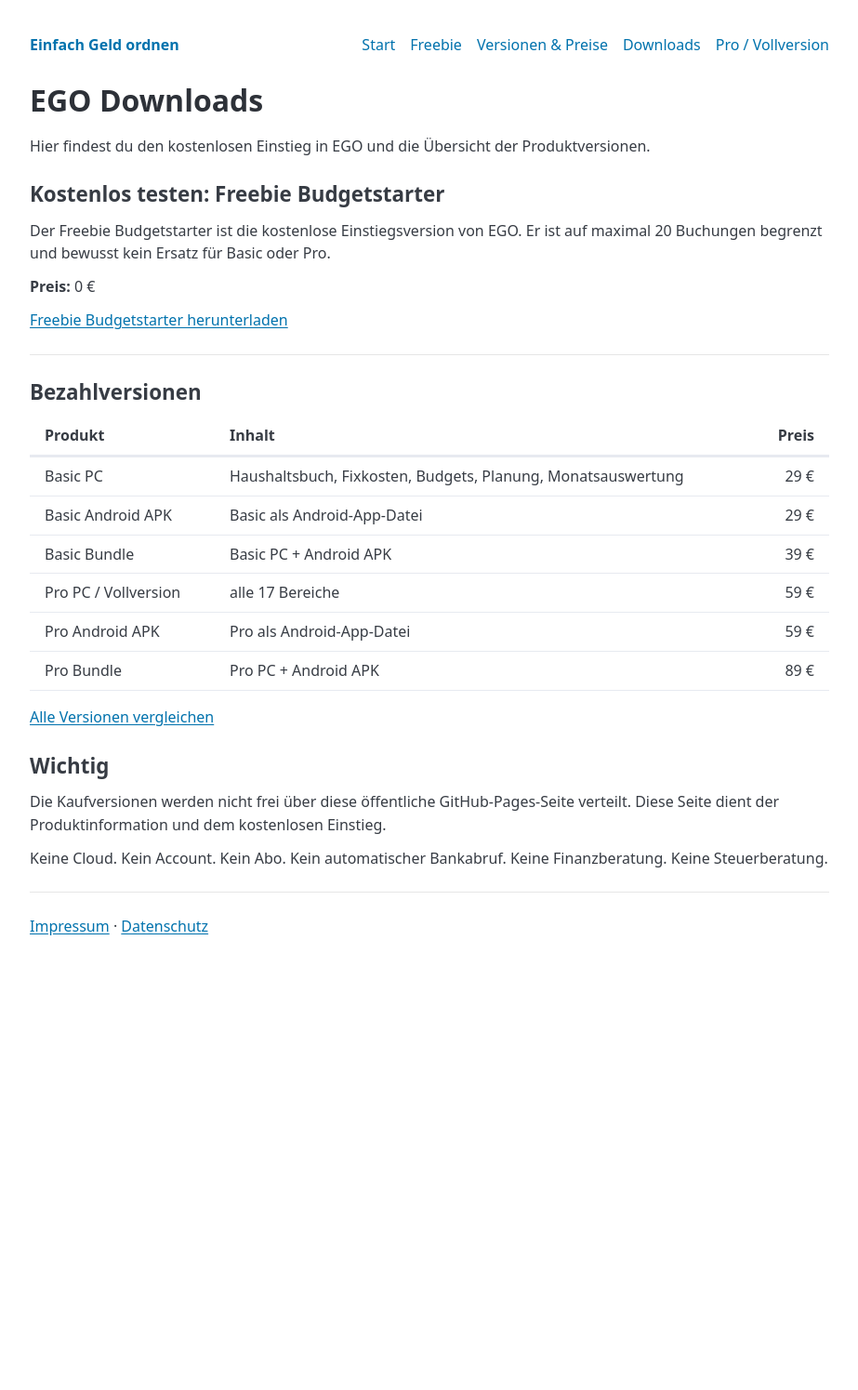
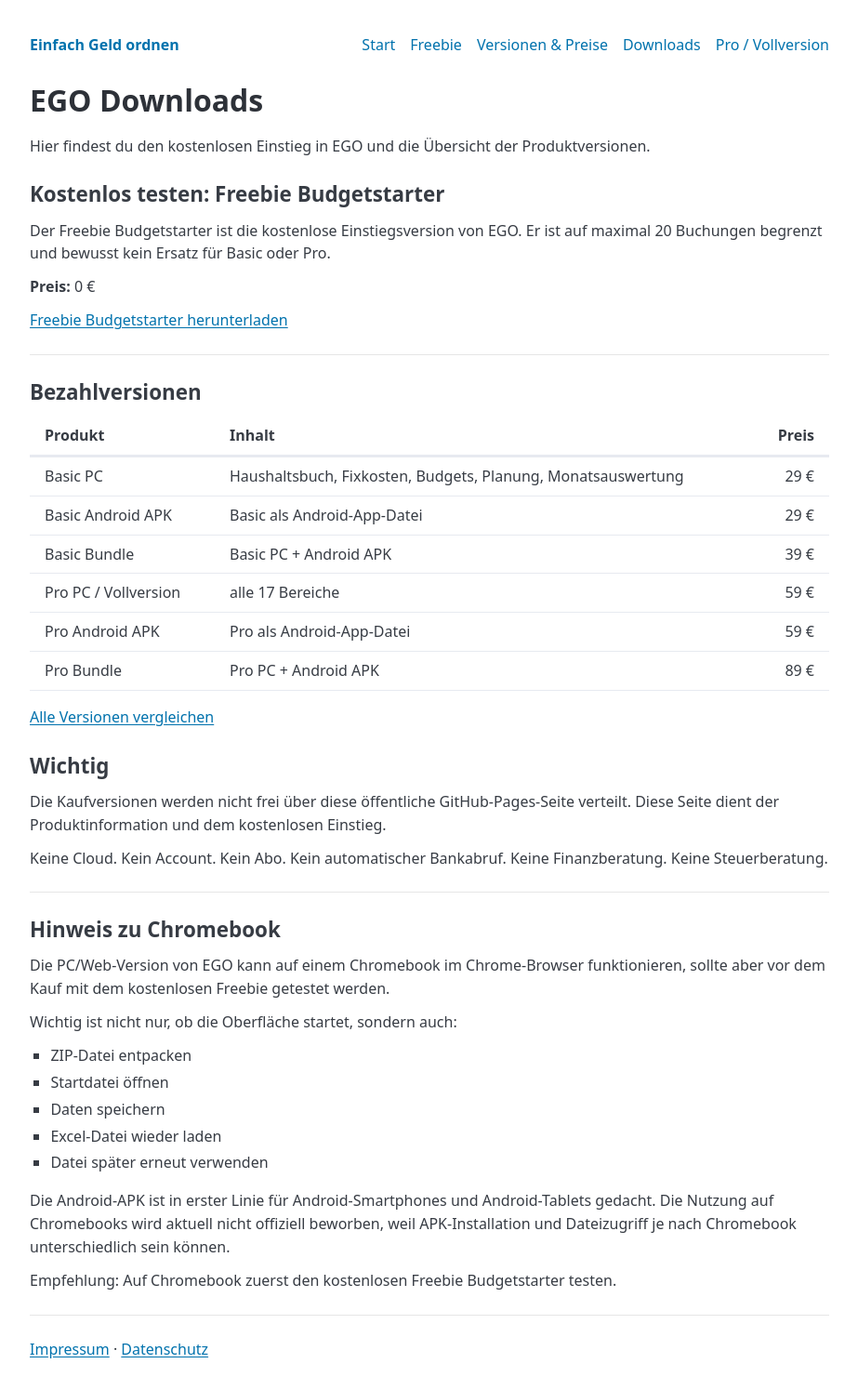
Before and after one commit to gluecklich-tools/einfach-geld-ordnen, a Jekyll site: the page built from seiten/downloads.md, in a window 1280 px wide. Shown: the whole page at 93% size, without its empty margins (178-1101 px from the left). Built offline with Jekyll 4.4.1, drawn with Linux system fonts in a browser that asks for light colours; before the commit the page ends 1040 px from its top, so only the background shows below that.

Commit message:
Chromebook-Hinweis für EGO ergänzen

```diff
--- a/_data/ego_products.yml
+++ b/_data/ego_products.yml
@@ -155,3 +155,4 @@
   datenmodus: "Der Datenaustausch zwischen PC und Android erfolgt über gespeicherte Excel-Dateien. Es gibt keine automatische Cloud-Synchronisierung."
   support: "EGO ist ein Selbstbedienungsprodukt ohne Live-Supportversprechen."
   rechtliches: "EGO ist keine Finanzberatung, keine Steuerberatung und kein Online-Banking."
+  chromebook: "Chromebook kann mit der PC/Web-Version funktionieren, sollte aber zuerst mit dem kostenlosen Freebie getestet werden. Android-APK auf Chromebook wird aktuell nicht offiziell beworben."
--- a/seiten/downloads.md
+++ b/seiten/downloads.md
@@ -37,3 +37,23 @@
 Die Kaufversionen werden nicht frei über diese öffentliche GitHub-Pages-Seite verteilt. Diese Seite dient der Produktinformation und dem kostenlosen Einstieg.
 
 Keine Cloud. Kein Account. Kein Abo. Kein automatischer Bankabruf. Keine Finanzberatung. Keine Steuerberatung.
+
+<!-- EGO_CHROMEBOOK_HINT_START -->
+---
+
+## Hinweis zu Chromebook
+
+Die PC/Web-Version von EGO kann auf einem Chromebook im Chrome-Browser funktionieren, sollte aber vor dem Kauf mit dem kostenlosen Freebie getestet werden.
+
+Wichtig ist nicht nur, ob die Oberfläche startet, sondern auch:
+
+- ZIP-Datei entpacken
+- Startdatei öffnen
+- Daten speichern
+- Excel-Datei wieder laden
+- Datei später erneut verwenden
+
+Die Android-APK ist in erster Linie für Android-Smartphones und Android-Tablets gedacht. Die Nutzung auf Chromebooks wird aktuell nicht offiziell beworben, weil APK-Installation und Dateizugriff je nach Chromebook unterschiedlich sein können.
+
+Empfehlung: Auf Chromebook zuerst den kostenlosen Freebie Budgetstarter testen.
+<!-- EGO_CHROMEBOOK_HINT_END -->
```
Also changed, not shown: index.md (+20 -0 lines), seiten/versionen.md (+20 -0 lines), seiten/vollversion.md (+20 -0 lines).
